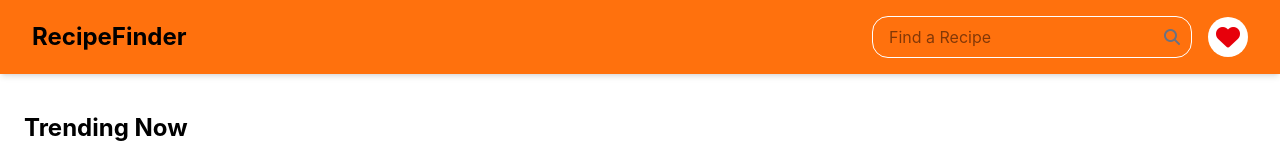
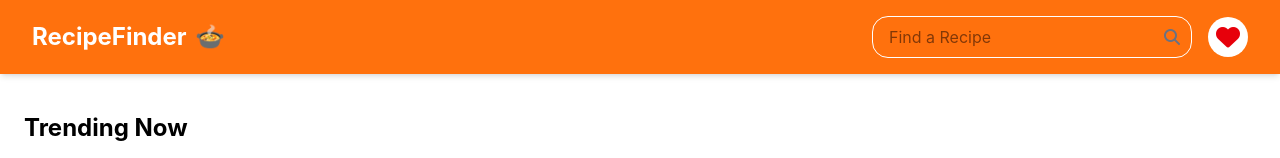
Before and after one commit to MaxoGitAcc/RecipFinder, a Next.js app: page / in a window 1280 px wide. Shown: the top 158 px of the page. Built offline with nearby package versions, Linux system fonts and the light colour scheme.

Commit message:
navbar text white

```diff
--- a/components/Navbar.tsx
+++ b/components/Navbar.tsx
@@ -89,7 +89,9 @@ export default function Navbar() {
   if (!isMounted) {
     return (
       <nav className="w-full bg-orange-500 py-4 px-8 flex items-center justify-between">
-        <a href="/"><h1 className="font-bold text-2xl">RecipeFinder</h1></a>
+        <a href="/">
+          <h1 className="font-bold text-2xl">RecipeFinder</h1>
+          </a>
       </nav>
     )
   }
@@ -98,7 +100,10 @@ export default function Navbar() {
     <section>
       <nav className="fixed top-0 left-0 z-50 w-full bg-orange-500/95 backdrop-blur-sm shadow-md
            py-4 px-8 flex items-center justify-between">
-        <a href="/"><h1 className="font-bold text-2xl">RecipeFinder</h1></a>
+        <a href="/" className='text-white flex gap-2'>
+          <h1 className="font-bold text-2xl">RecipeFinder</h1>
+          <span className="text-2xl">🍲</span>
+        </a>
 
         {/* Desktop search */}
         <div className="flex items-center gap-4 max-sm:hidden">
```
